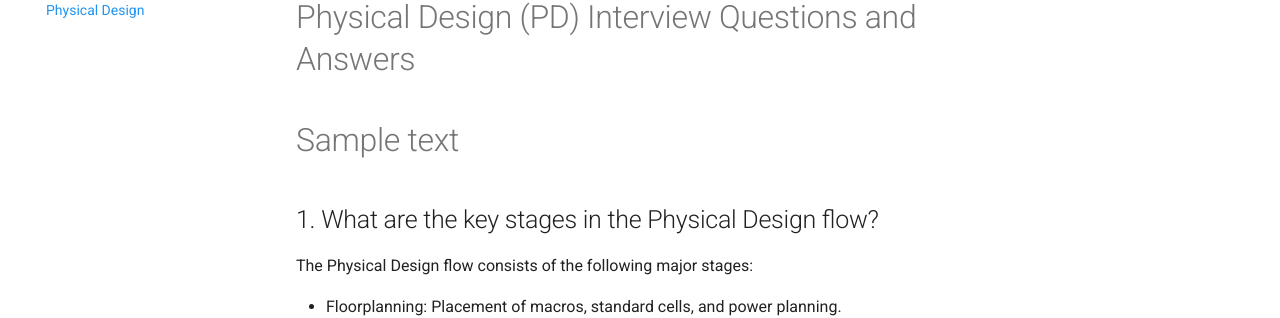
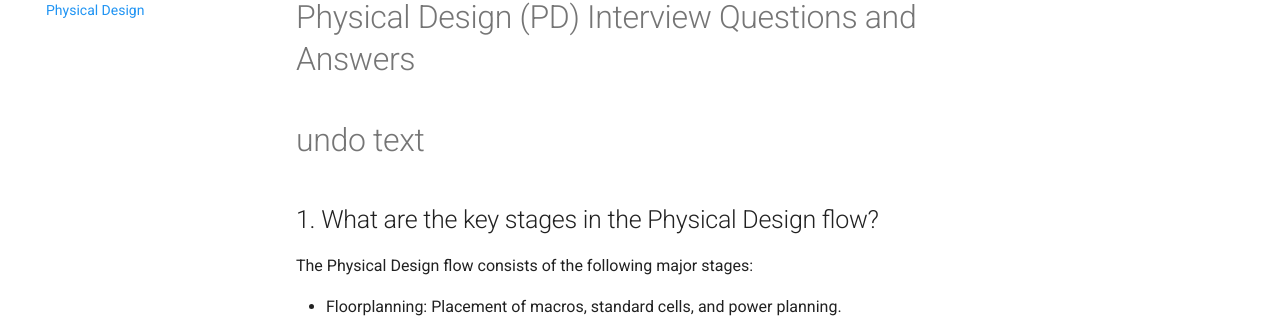
Before and after one commit to rakeshvattikonda/asic-interview, an MkDocs documentation site: the page built from docs/questions/physical.md, in a window 1280 px wide and 900 px high. Shown: the part 149-467 px from the top of the window. Built offline with MkDocs 1.6.1 and Material for MkDocs 9.7.7, drawn with Linux system fonts in a browser that asks for light colours.

Commit message:
changes undo

```diff
--- a/docs/questions/physical.md
+++ b/docs/questions/physical.md
@@ -1,5 +1,5 @@
 # Physical Design (PD) Interview Questions and Answers
-# Sample text
+# undo text
 ## 1. What are the key stages in the Physical Design flow?
 
 The Physical Design flow consists of the following major stages:
```
